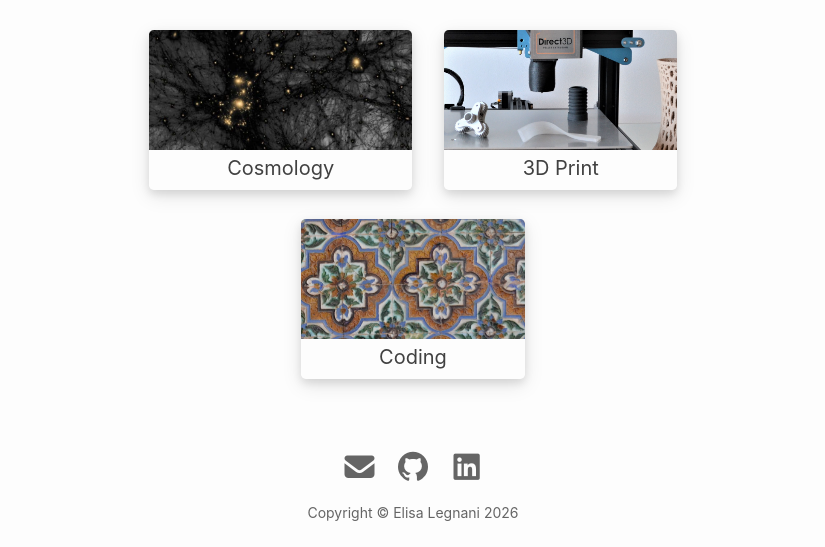
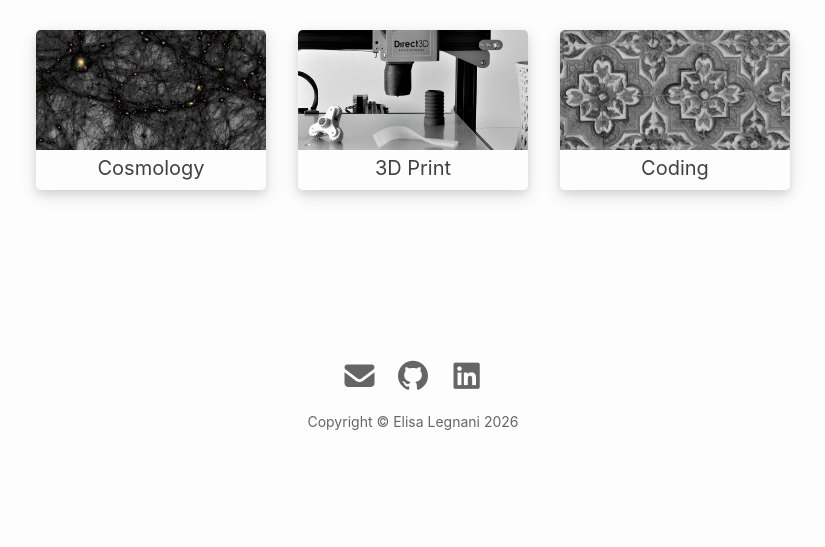
Before and after one commit to ElisaLegnani/new_website, a Jekyll site: the page built from index.html, in a window 1280 px wide. Shown: the part 444-991 px from the top of the page, without its empty margins (227-1052 px from the left). Built offline with Jekyll 4.4.1, drawn with Linux system fonts in a browser that asks for light colours; nearby versions of some CDN libraries; after the commit the page ends 900 px from its top, so only the background shows below that.

Commit message:
Update images
Update home blocks images

Rename image

Adjust avatar size

```diff
--- a/_sass/_layout.scss
+++ b/_sass/_layout.scss
@@ -411,8 +411,8 @@
 }
 
 .avatar .profile-img {
-  width: 240px;
-  height: 240px;
+  width: 220px;
+  height: 220px;
   object-fit: cover;
   animation: morph 8s ease-in-out infinite;
   border-radius: 60% 40% 30% 70% / 60% 30% 70% 40%;
--- a/_sass/home.scss
+++ b/_sass/home.scss
@@ -26,6 +26,7 @@
   @include shadow;
   text-align: center;
   height: 160px;
+  width: 230px;
   border-radius: 0.3rem;
   margin-left: 1rem;
   margin-right: 1rem;
```
Also changed, not shown: assets/images/3d-print.JPG, assets/images/coding.JPG, assets/images/cosmology.JPG.
